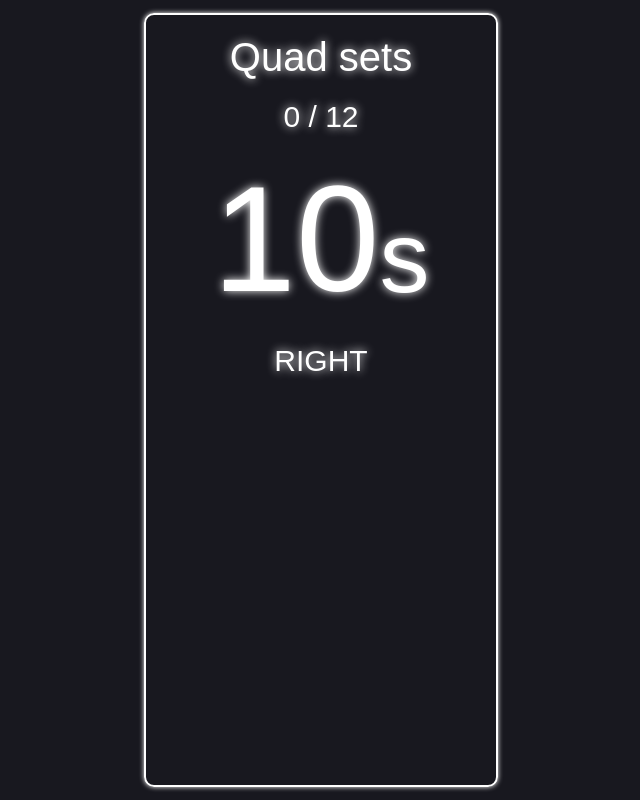
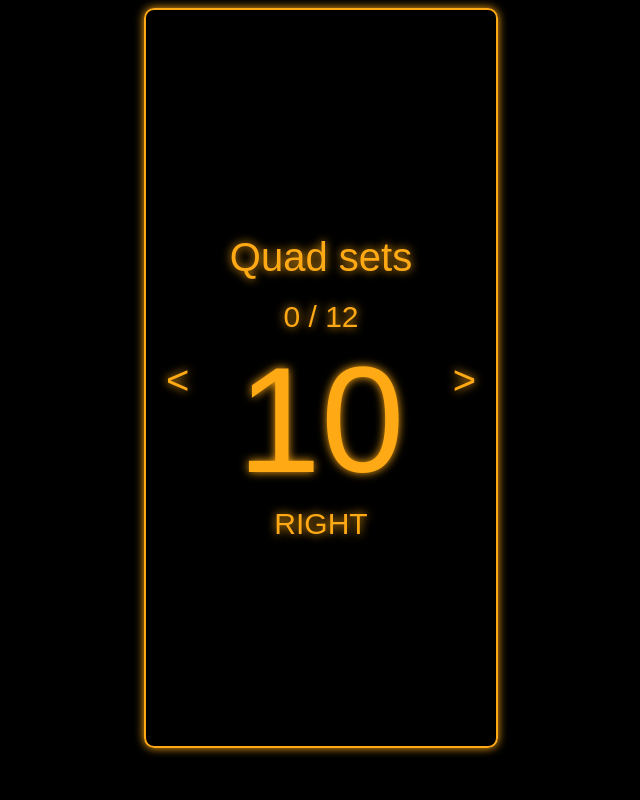
Before and after one commit to pungprakearti/rep-counter, a React (Create React App) app: page / in a window 1280 px wide. Shown: the whole page, without its empty margins (319-959 px from the left). Built offline with nearby package versions, Linux system fonts and the light colour scheme.

Commit message:
Add direction buttons and style more

```diff
--- a/src/Counter.js
+++ b/src/Counter.js
@@ -9,9 +9,11 @@ export default class Counter extends Component {
       rep: 0,
       showFinish: false,
       side: 'right',
-      time: this.props.eHold
+      time: this.props.eHold,
+      rest: false
     }
     this.clickable = true
+    this.stop = false
   }
 
   // Add promise to setTimeout to use await
@@ -22,10 +24,12 @@ export default class Counter extends Component {
   // Count down in seconds
   countDown = async (sec) => {
     for (let i = 0; i < sec; i++) {
+      if (!this.stop) {
         await this.delay(1000)
         this.setState({
           time: this.state.time - 1
         })
+      }
     }
   }
 
@@ -50,12 +54,14 @@ export default class Counter extends Component {
         // 1 rep
         await this.countDown(eHold)
         this.setState({
+          rest: true,
           time: eRest
         })
 
         // Rest
         await this.countDown(eRest)
         this.setState({
+          rest: false,
           time: eHold
         })
       }
@@ -68,11 +74,22 @@ export default class Counter extends Component {
 
     if ( side === 'right') {
       await this.doSet()
+
+      // if the direction buttons aren't pressed
+      if (this.state.activity === activity) {
         this.setState({
           rep: 0,
           side: 'left'
         })
         this.clickable = true
+
+      } else {
+        // directions were pressed
+        this.setState({
+          rep: 0
+        })
+      }
+
     } else {
       await this.doSet()
       this.setState({
@@ -99,7 +116,45 @@ export default class Counter extends Component {
     }
   }
 
+  handleDirection = (e) => {
+    const { exercises, stretches, eHold, sHold } = this.props
+    const { activity } = this.state
+    let direction = 0
+    let duration
+
+    // Make main button clickable
+    this.clickable = true
+
+    // Boundaries for buttons
+    if (e.target.dataset.direction === 'prev') {
+      if (activity > 0) {
+        direction = -1
+      }
+
+    } else {
+      if (activity < exercises.length + stretches.length - 1) {
+        direction = 1
+      }
+    }
+
+    if (activity + direction > exercises.length - 1) {
+      duration = sHold
+    } else {
+      duration = eHold
+    }
+
+    this.setState({
+      activity: activity + direction,
+      time: duration,
+      side: 'right'
+    }, () => {
+      this.stop = true
+    })
+  }
+
   handleClick = () => {
+    this.stop = false
+
     if (this.clickable) {
       // Reset all variables
       if (this.state.showFinish) {
@@ -119,12 +174,18 @@ export default class Counter extends Component {
 
   render () {
     const { exercises, stretches, eReps } = this.props
-    const { activity, rep, showFinish, side, time  } = this.state
+    const { activity, rep, showFinish, side, time, rest } = this.state
 
     return (
       <div className='counter'>
-        <button className='counter_Button' onClick={this.handleClick}>
+        <button className={`counter_Button${rest ? ' rest' : ''}`} onClick={this.handleClick}>
           <div className='counter_ButtonInner'>
+            <button className='counter_ButtonInnerPrev' data-direction='prev' onClick={this.handleDirection}>
+              {'<'}
+            </button>
+            <button className='counter_ButtonInnerNext' data-direction='next' onClick={this.handleDirection}>
+              {'>'}
+            </button>
             {activity <= exercises.length - 1 ? (
               <Fragment>
                 <div className='counter_ButtonInnerActivity'>
@@ -149,9 +210,6 @@ export default class Counter extends Component {
                   <div className='counter_ButtonInnerTimeSec'>
                     {time}
                   </div>
-                  <div className='counter_ButtonInnerTimeS'>
-                    s
-                  </div>
                 </div>
                 <div className='counter_ButtonInnerSide'>
                   {side}
--- a/src/counter.scss
+++ b/src/counter.scss
@@ -1,32 +1,75 @@
 @import './main.scss';
 
-$led-color: white;
+$color-default: #ffa914;
+$color-rest: #338fff;
 
 .counter {
-  height: 100vh;
-
   &_Button {
     display: flex;
     justify-content: center;
     align-items: center;
     width: 100%;
-    height: 100%;
+    height: calc(100vh - 64px);
     background: none;
     border: none;
-    color: $led-color;
+    color: $color-default;
     font-size: 40px;
-    text-shadow: 0 0 10px $led-color;
+    text-shadow: 0 0 10px $color-default;
+
+    &.rest {
+      color: $color-rest;
+      text-shadow: 0 0 15px $color-rest;
+
+      .counter_ButtonInner {
+        border: 2px solid $color-rest;
+        box-shadow: 0 0 15px $color-rest;
+
+        &Prev,
+        &Next {
+          color: $color-rest;
+          text-shadow: 0 0 15px $color-rest;
+        }
+      }
+    }
 
     &Inner {
-      display: block;
-      width: calc(100vw - 30px);
-      height: calc(100vh - 30px);
+      display: flex;
+      flex-direction: column;
+      justify-content: center;
+      align-items: center;
+      width: calc(100% - 30px);
+      height: calc(100vh - 64px);
       max-width: 350px;
       max-height: 780px;
+      position: relative;
       margin: 0 auto;
-      border: 2px solid $led-color;
+      margin-top: 20px;
+      border: 2px solid $color-default;
       border-radius: 10px;
-      box-shadow: 0 0 5px $led-color;
+      box-shadow: 0 0 10px $color-default;
+
+      &Prev {
+        left: 0;
+      }
+
+      &Next {
+        right: 0;
+      }
+
+      &Prev,
+      &Next {
+        display: block;
+        position: absolute;
+        top: calc(50% - 40px);
+        z-index: 1;
+        margin: 0 auto;
+        padding: 20px;
+        border: none;
+        font-size: 40px;
+        background: none;
+        color: $color-default;
+        text-shadow: 0 0 10px $color-default;
+      }
 
       &Activity {
         margin-top: 20px;
@@ -38,17 +81,7 @@ $led-color: white;
       }
 
       &Time {
-        display: flex;
         font-size: 150px;
-        padding: 30px;
-        line-height: 1;
-        justify-content: center;
-        align-items: flex-end;
-
-        &S {
-          font-size: 100px;
-          line-height: 1.13;
-        }
       }
 
       &Side {
--- a/src/index.css
+++ b/src/index.css
@@ -5,7 +5,7 @@ body {
     sans-serif;
   -webkit-font-smoothing: antialiased;
   -moz-osx-font-smoothing: grayscale;
-  background-color: #18181f;
+  background-color: black;
 }
 
 code {
```
Lines whose indentation alone changed are shown as unchanged.
